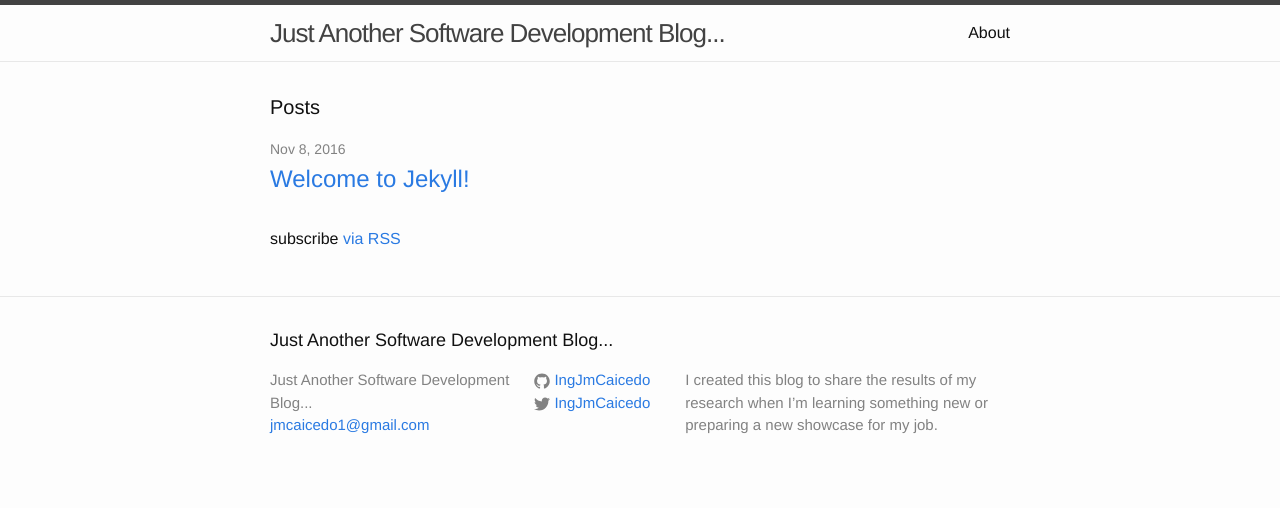
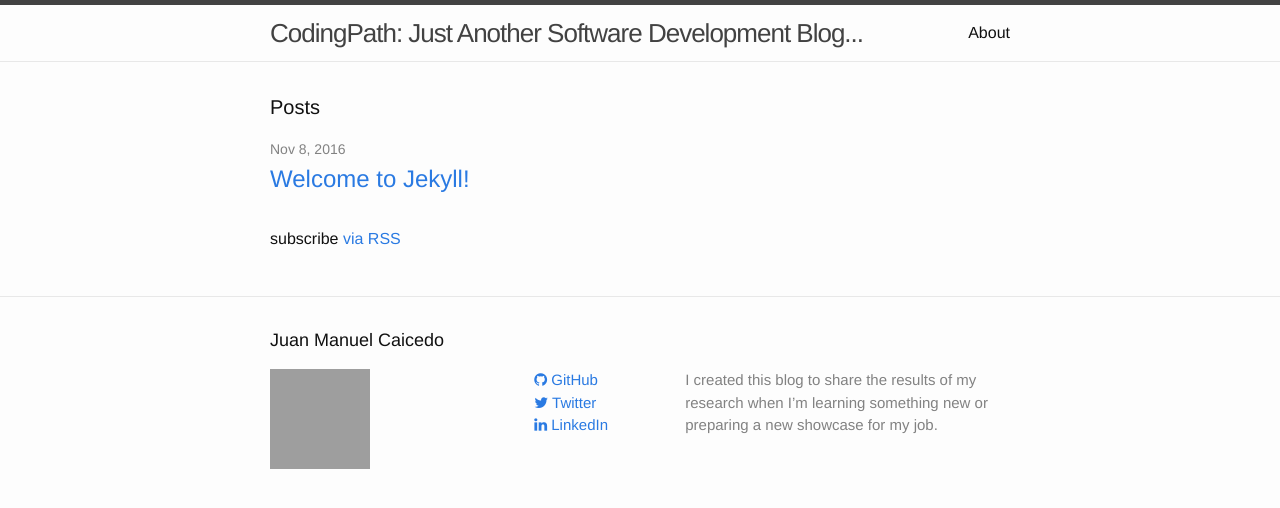
Before and after one commit to codingpath/codingpath.github.io, a Jekyll site: the page built from index.html, in a window 1280 px wide. Shown: the top 508 px of the page. Built offline with Jekyll 4.4.1, drawn with Linux system fonts in a browser that asks for light colours; nearby versions of some CDN libraries; grey boxes are pictures that could not be loaded.

Commit message:
Adding Avatar, LinkedIn and changing Title

```diff
--- a/Gemfile
+++ b/Gemfile
@@ -1,2 +1,4 @@
 source 'https://rubygems.org'
 gem 'github-pages', group: :jekyll_plugins
+gem 'minima'
+gem 'jekyll-avatar'
--- a/_config.yml
+++ b/_config.yml
@@ -1,5 +1,6 @@
 # Site settings
-title: Just Another Software Development Blog...
+title: "CodingPath: Just Another Software Development Blog..."
+author: Juan Manuel Caicedo
 email: jmcaicedo1@gmail.com
 description: > # this means to ignore newlines until "baseurl:"
   I created this blog to share the results of my research when I’m learning something new or preparing a new showcase for my job.
@@ -7,7 +8,12 @@ baseurl: "" # the subpath of your site, e.g. /blog/
 url: "https://codingpath.github.io" # the base hostname & protocol for your site
 twitter_username: IngJmCaicedo
 github_username:  IngJmCaicedo
+linkedin_username: juan-manuel-caicedo-10693451
+
+exclude: [README.md]
 
 # Build settings
 markdown: kramdown
 theme: minima
+gems:
+  - jekyll-avatar
--- a/_includes/footer.html
+++ b/_includes/footer.html
@@ -2,13 +2,12 @@
 
   <div class="wrapper">
 
-    <h2 class="footer-heading">{{ site.title }}</h2>
+    <h2 class="footer-heading">{{ site.author }}</h2>
 
     <div class="footer-col-wrapper">
       <div class="footer-col  footer-col-1">
         <ul class="contact-list">
-          <li>{{ site.title }}</li>
-          <li><a href="mailto:{{ site.email }}">{{ site.email }}</a></li>
+          <li>{% avatar {{ site.github_username }} size=100 %}</li>
         </ul>
       </div>
 
@@ -17,13 +16,7 @@
           {% if site.github_username %}
           <li>
             <a href="https://github.com/{{ site.github_username }}">
-              <span class="icon  icon--github">
-                <svg viewBox="0 0 16 16">
-                  <path fill="#828282" d="M7.999,0.431c-4.285,0-7.76,3.474-7.76,7.761 c0,3.428,2.223,6.337,5.307,7.363c0.388,0.071,0.53-0.168,0.53-0.374c0-0.184-0.007-0.672-0.01-1.32 c-2.159,0.469-2.614-1.04-2.614-1.04c-0.353-0.896-0.862-1.135-0.862-1.135c-0.705-0.481,0.053-0.472,0.053-0.472 c0.779,0.055,1.189,0.8,1.189,0.8c0.692,1.186,1.816,0.843,2.258,0.645c0.071-0.502,0.271-0.843,0.493-1.037 C4.86,11.425,3.049,10.76,3.049,7.786c0-0.847,0.302-1.54,0.799-2.082C3.768,5.507,3.501,4.718,3.924,3.65 c0,0,0.652-0.209,2.134,0.796C6.677,4.273,7.34,4.187,8,4.184c0.659,0.003,1.323,0.089,1.943,0.261 c1.482-1.004,2.132-0.796,2.132-0.796c0.423,1.068,0.157,1.857,0.077,2.054c0.497,0.542,0.798,1.235,0.798,2.082 c0,2.981-1.814,3.637-3.543,3.829c0.279,0.24,0.527,0.713,0.527,1.437c0,1.037-0.01,1.874-0.01,2.129 c0,0.208,0.14,0.449,0.534,0.373c3.081-1.028,5.302-3.935,5.302-7.362C15.76,3.906,12.285,0.431,7.999,0.431z"/>
-                </svg>
-              </span>
-
-              <span class="username">{{ site.github_username }}</span>
+                <i class="fa fa-github"></i> GitHub
             </a>
           </li>
           {% endif %}
@@ -31,14 +24,15 @@
           {% if site.twitter_username %}
           <li>
             <a href="https://twitter.com/{{ site.twitter_username }}">
-              <span class="icon  icon--twitter">
-                <svg viewBox="0 0 16 16">
-                  <path fill="#828282" d="M15.969,3.058c-0.586,0.26-1.217,0.436-1.878,0.515c0.675-0.405,1.194-1.045,1.438-1.809
-                  c-0.632,0.375-1.332,0.647-2.076,0.793c-0.596-0.636-1.446-1.033-2.387-1.033c-1.806,0-3.27,1.464-3.27,3.27 c0,0.256,0.029,0.506,0.085,0.745C5.163,5.404,2.753,4.102,1.14,2.124C0.859,2.607,0.698,3.168,0.698,3.767 c0,1.134,0.577,2.135,1.455,2.722C1.616,6.472,1.112,6.325,0.671,6.08c0,0.014,0,0.027,0,0.041c0,1.584,1.127,2.906,2.623,3.206 C3.02,9.402,2.731,9.442,2.433,9.442c-0.211,0-0.416-0.021-0.615-0.059c0.416,1.299,1.624,2.245,3.055,2.271 c-1.119,0.877-2.529,1.4-4.061,1.4c-0.264,0-0.524-0.015-0.78-0.046c1.447,0.928,3.166,1.469,5.013,1.469 c6.015,0,9.304-4.983,9.304-9.304c0-0.142-0.003-0.283-0.009-0.423C14.976,4.29,15.531,3.714,15.969,3.058z"/>
-                </svg>
-              </span>
+                <i class="fa fa-twitter"></i> Twitter
+            </a>
+          </li>
+          {% endif %}
 
-              <span class="username">{{ site.twitter_username }}</span>
+          {% if site.linkedin_username %}
+          <li>
+            <a href="https://linkedin.com/in/{{ site.linkedin_username }}">
+                <i class="fa fa-linkedin"></i> LinkedIn
             </a>
           </li>
           {% endif %}
--- a/_includes/head.html
+++ b/_includes/head.html
@@ -8,4 +8,5 @@
 
     <link rel="stylesheet" href="{{ "/css/main.css" | prepend: site.baseurl }}">
     <link rel="canonical" href="{{ page.url | replace:'index.html','' | prepend: site.baseurl | prepend: site.url }}">
+    <link rel="stylesheet" href="//maxcdn.bootstrapcdn.com/font-awesome/4.3.0/css/font-awesome.min.css">
 </head>
```
Also changed, not shown: Gemfile.lock.
